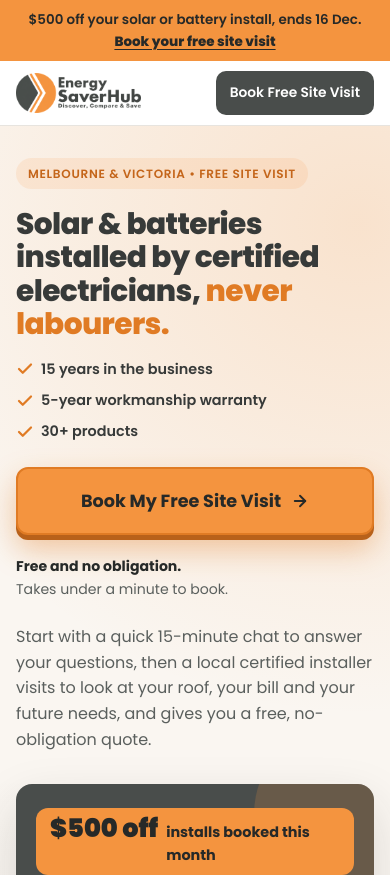
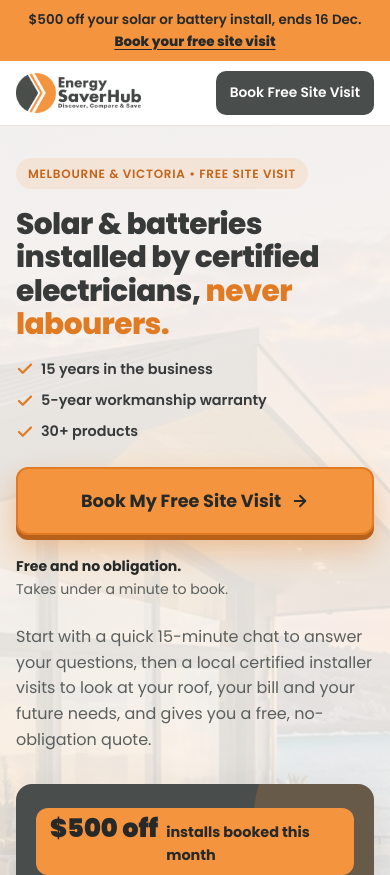
Before and after one commit to getaquotehq/es-funnels, a plain HTML site: page index.html in a window 390 px wide. Shown: the top 875 px of the page. Drawn offline with nearby package versions, Linux system fonts and the light colour scheme.

Commit message:
Hero: faint solar home photo behind the headline
Cream wash over hero.webp (1672px, 260KB), heavier on the left so the
headline stays readable; stronger even wash on phones.

Co-Authored-By: Claude Opus 5.5 <noreply@anthropic.com>
Claude-Session: https://claude.ai/code/session_018jf9remndKKtmBQR5xsnUV

```diff
--- a/index.html
+++ b/index.html
@@ -103,9 +103,9 @@
   /* ---------- HERO ---------- */
   .hero{
     background:
-      radial-gradient(circle at 92% 8%,rgba(244,148,63,.20) 0,rgba(244,148,63,0) 42%),
-      radial-gradient(circle at 0% 100%,rgba(73,77,75,.07) 0,rgba(73,77,75,0) 45%),
-      var(--bg-soft);
+      /* cream wash over the photo: heavier on the left behind the headline */
+      linear-gradient(to right,rgba(250,246,241,.95) 0%,rgba(250,246,241,.88) 45%,rgba(250,246,241,.62) 100%),
+      url("hero.webp") center 40%/cover no-repeat var(--bg-soft);
     padding:56px 0 48px;position:relative;overflow:hidden;
   }
   .hero-grid{display:grid;grid-template-columns:1.1fr .9fr;gap:48px;align-items:center}
@@ -345,7 +345,12 @@
   @media(max-width:620px){
     .wrap{padding:0 16px}
     .offer-bar{font-size:.84rem}
-    .hero{padding:32px 0 36px}
+    .hero{
+      padding:32px 0 36px;
+      background:
+        linear-gradient(to bottom,rgba(250,246,241,.93) 0%,rgba(250,246,241,.86) 100%),
+        url("hero.webp") 70% center/cover no-repeat var(--bg-soft);
+    }
     .hero h1{font-size:clamp(1.65rem,7.6vw,2.1rem)}
     .hero p.lead{font-size:1rem}
     .hero-points li{font-size:.9rem}
```
Also changed, not shown: hero.webp (added).
